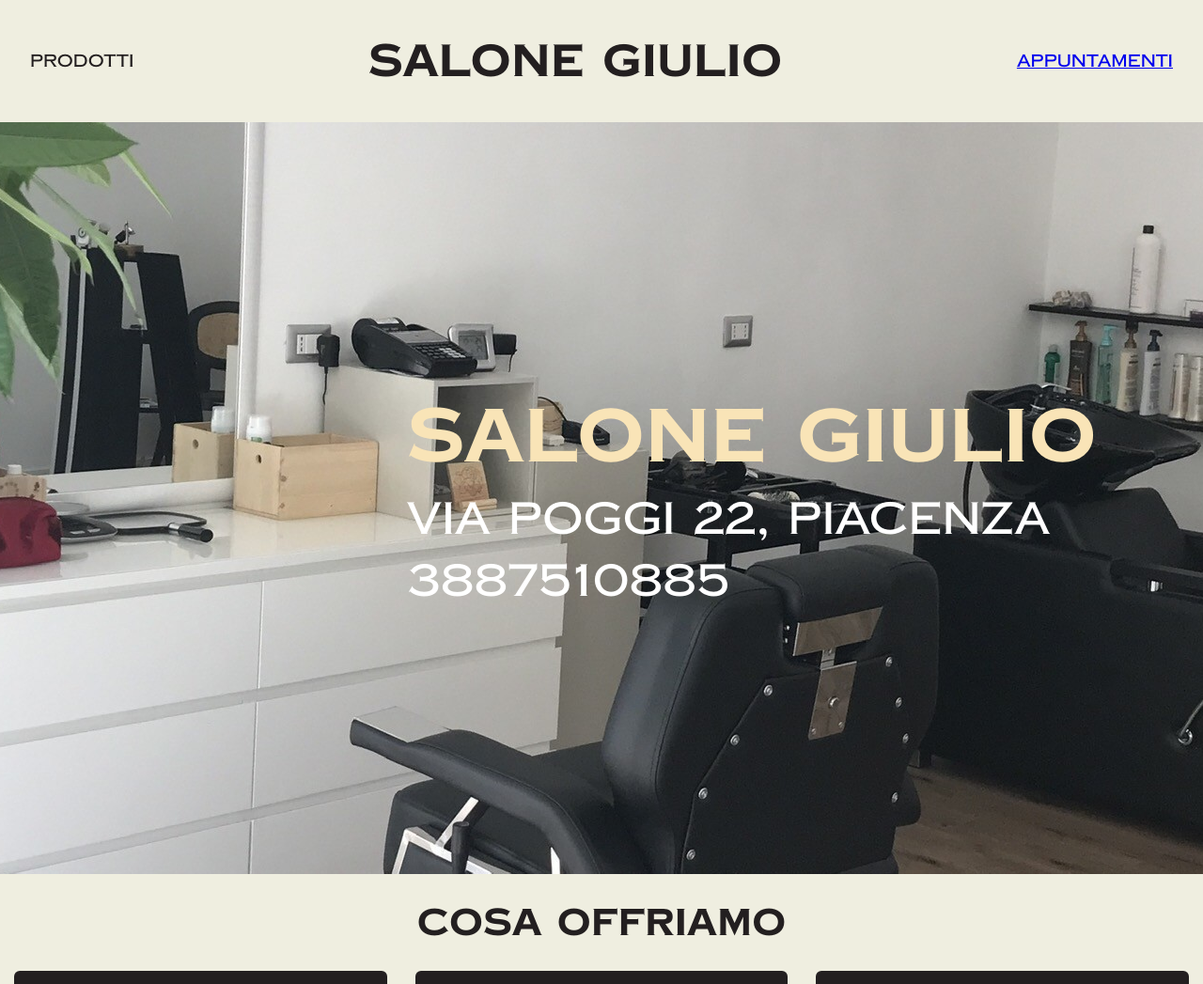
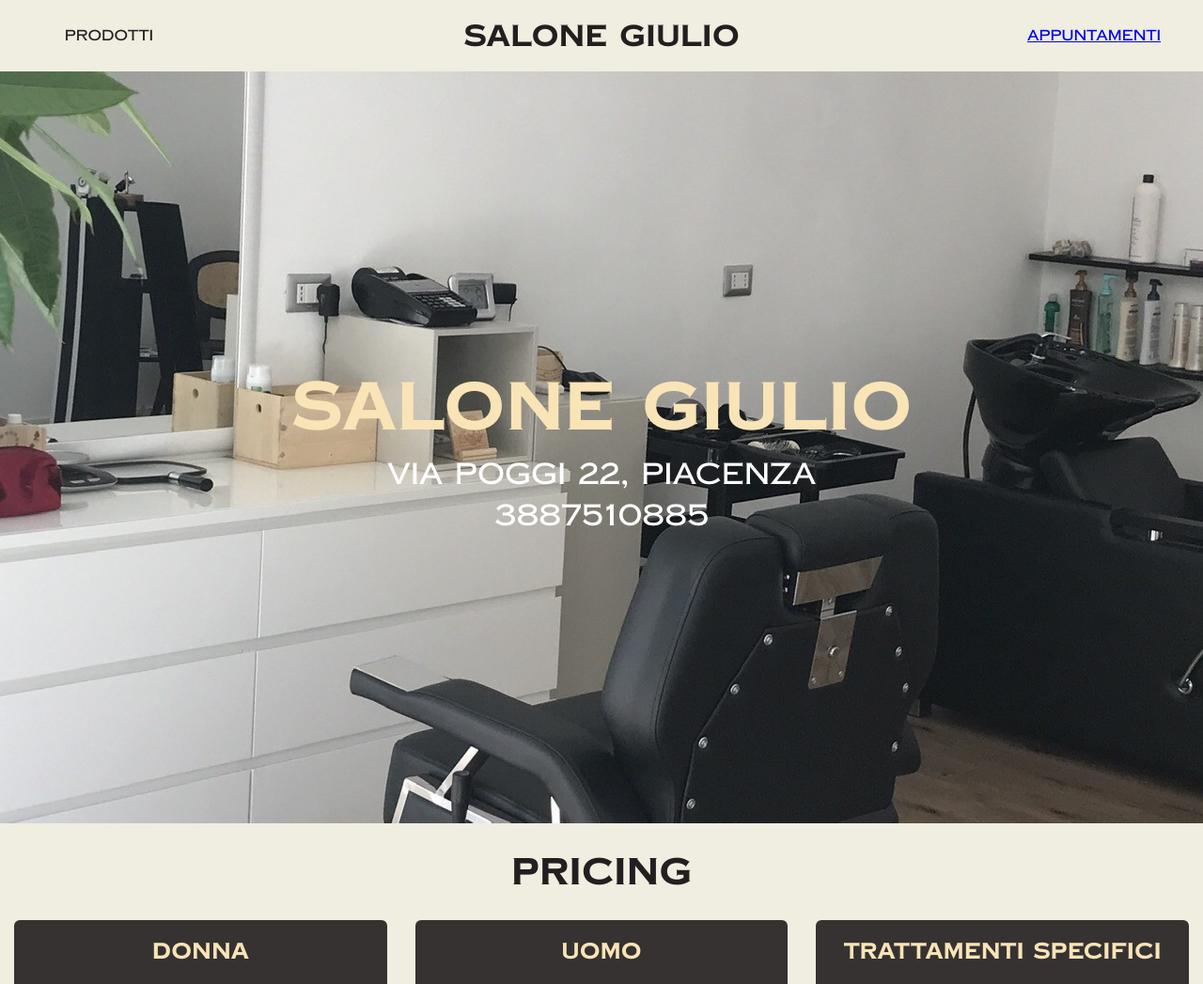
Before and after one commit to Eliaexe/salonegiulio, a plain HTML site: page index.html in a window 1280 px wide. Shown: the top 1047 px of the page at 94% size. Drawn offline with Linux system fonts and the light colour scheme.

Commit message:
anastasia 1

```diff
--- a/index.html
+++ b/index.html
@@ -14,11 +14,12 @@
     <nav class="nav">
         <h3>Prodotti</h3>
         <h1>Salone Giulio</h1>
-        <a href="https://api.WhatsApp.com/send?text=Message!phone=+393342227811">
+        <a href="
+        wa.link/bjk58r" class="link">
             <h3>Appuntamenti</h3>
         </a>
     </nav>
-    <header class="header triangle">
+    <header class="header">
         <div class="intro">
             <h1>Salone Giulio</h1>
             <h2>Via Poggi 22, Piacenza</h2>
@@ -26,7 +27,7 @@
         </div>
     </header>
     <main id="1">
-        <h3 class="title">Cosa offriamo</h3>
+        <h3 class="title">Pricing</h3>
         <div class="prodotti">
             <div class="pacchetto">
                 <h4>Donna</h4>
--- a/style.css
+++ b/style.css
@@ -28,17 +28,24 @@
     display: flex;
     justify-content: space-between;
     align-items: center;
-    padding: 2rem;
+    padding: 1rem;
     background-color: #efeee0;
     color: #231f20;
 }
 
 .nav h1 {
-    font-size: 3rem;
+    font-size: 2rem;
 }
 
 .nav h3 {
+    font-size: 1rem;
+    text-align: center;
+    min-width: 200px;
     font-weight: lighter;
+}
+
+.link:link {
+    font-style: none;
 }
 
 .header {
@@ -54,22 +61,18 @@
 }
 
 .intro {
-    margin-left: 25%;
     color: white;
 }
 
 .intro h1 {
-    font-size: 5rem;
+    font-size: 4.5rem;
     color: #f9e4b7;
 }
 
 .intro h2 {
-    font-size: 4rem;
+    font-size: 2rem;
     font-weight: lighter;
-}
-
-.intro h2 {
-    font-size: 3rem;
+    text-align: center;
 }
 
 main {
@@ -95,7 +98,7 @@ main {
 
 .pacchetto {
     width: 31%;
-    background-color: #231f20;
+    background-color: rgba(35, 31, 32, 0.9);
     border-radius: 6px;
 }
 
@@ -130,3 +133,9 @@ footer {
     height: 5rem;
     background-color: #efeee0;
 }
+
+@media screen and (max-width: 600px) {
+    .nav h1 {
+        font-size: 2rem;
+    }
+}
```
